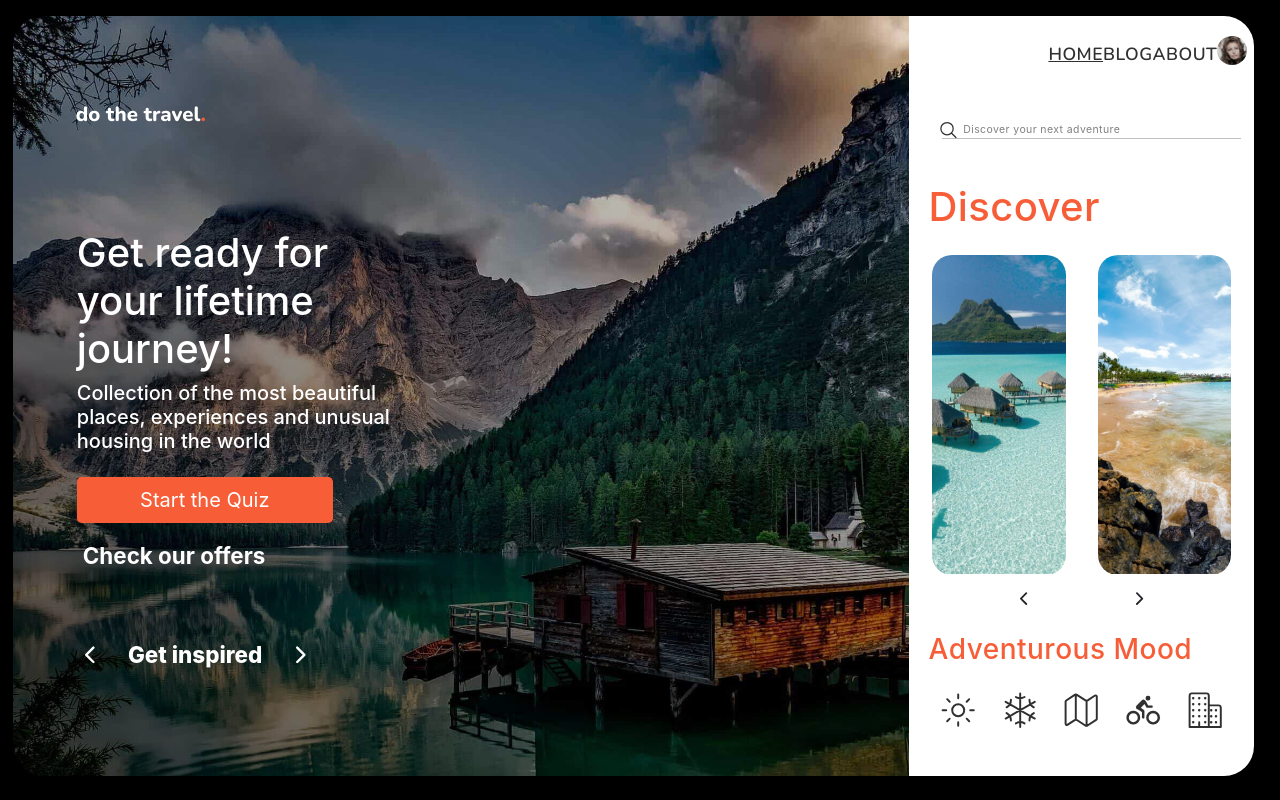
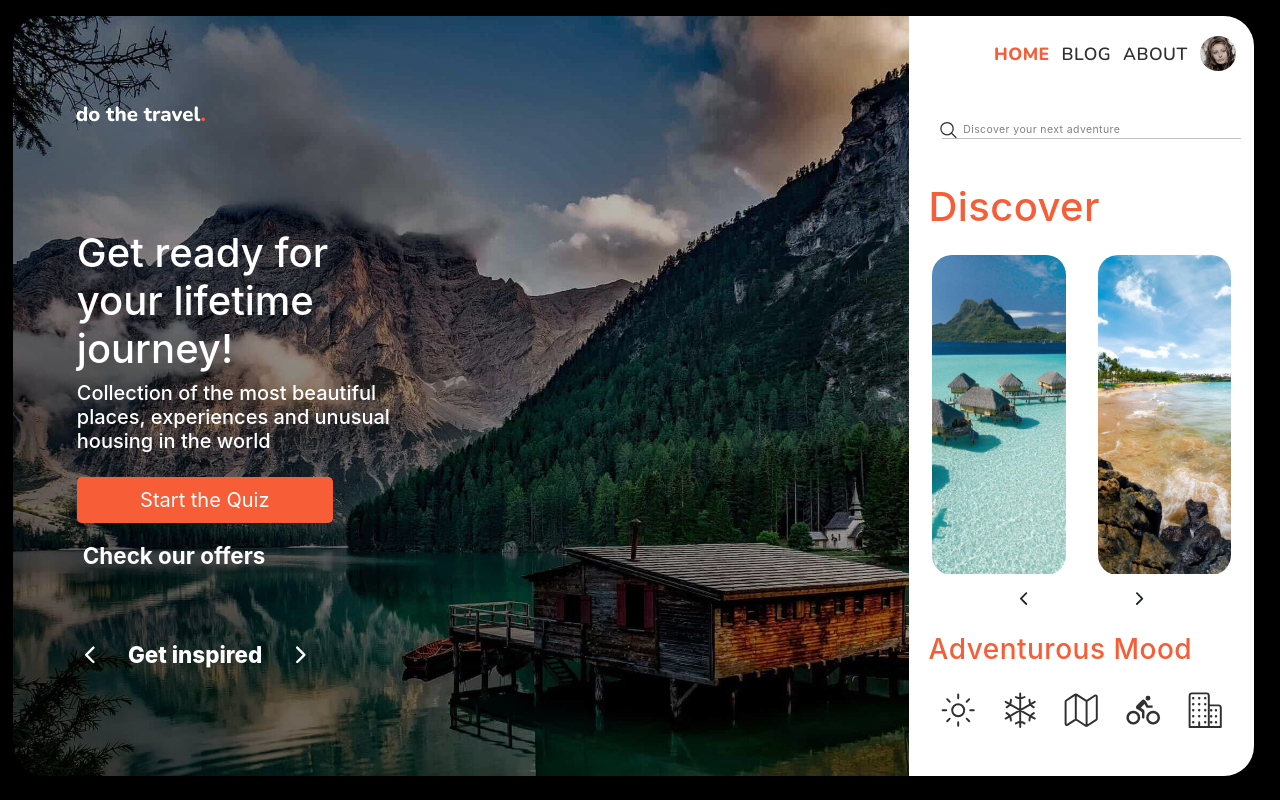
Before and after one commit to bidodev/react-dtravel-client, a React (Create React App) app: page / in a window 1280 px wide. Shown: the top 800 px of the page. Built offline with nearby package versions, Linux system fonts and the light colour scheme.

Commit message:
new menu?

```diff
--- a/src/components/aside/header/header.component.jsx
+++ b/src/components/aside/header/header.component.jsx
@@ -9,7 +9,7 @@ function Header() {
         <NavLink
           to="/"
           activeStyle={{
-            color: "#303030",
+            color: " #f75d37",
           }}
         >
           Home
--- a/src/scss/layout/_aside.scss
+++ b/src/scss/layout/_aside.scss
@@ -19,14 +19,13 @@
 
     &__menu {
       margin-left: 1vw;
-
     }
 
     &__nav {
       display: flex;
       align-items: center;
       justify-content: space-evenly;
-      width: 60%;
+      width: 80%;
       text-transform: uppercase;
       list-style: none;
       font-family: "Nunito", sans-serif;
@@ -43,14 +42,15 @@
       }
 
       .active {
+        //text-decoration: underline;
+        font-weight: bold;
         color: #f75d37;
-        text-decoration: underline;
       }
 
       .account-img {
         width: 36px;
         height: 36px;
-        img{
+        img {
           width: 100%;
           object-fit: cover;
           border-radius: 50%;
@@ -78,7 +78,7 @@
       scroll-behavior: smooth;
     }
 
-    .pagination{
+    .pagination {
       width: 100%;
       display: flex;
       justify-content: space-evenly;
@@ -87,7 +87,7 @@
       ion-icon {
         font-size: 1.5vw;
         --ionicon-stroke-width: 20px;
-        &:hover{
+        &:hover {
           cursor: pointer;
           opacity: 0.5;
         }
```
